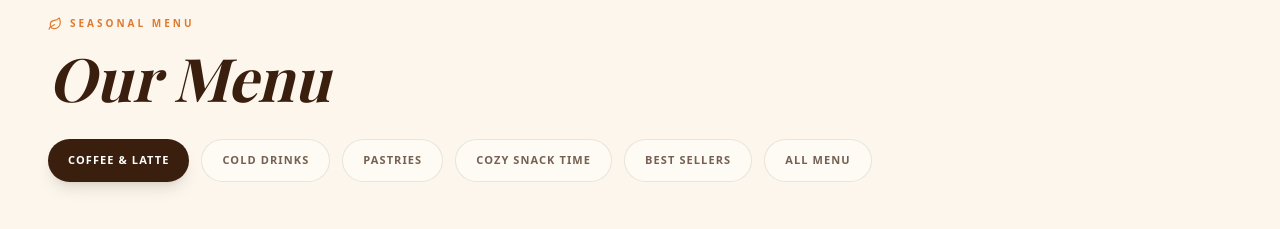
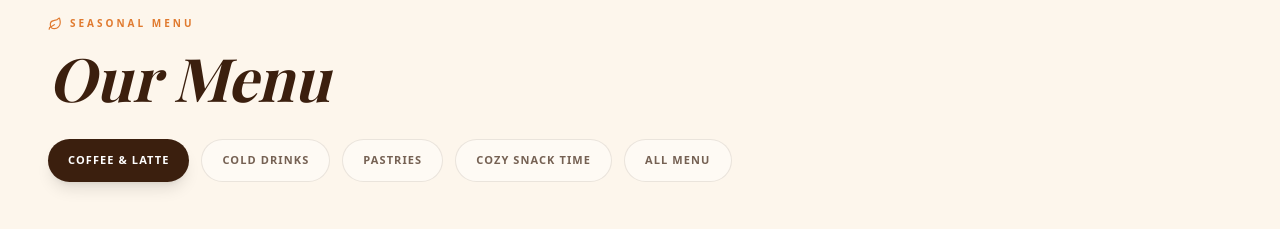
Before and after one commit to bencollier998/heirloom-v2, a React (Vite) app: page / in a window 1280 px wide. Shown: the part 960-1189 px from the top of the page. Built offline with nearby package versions, Linux system fonts and the light colour scheme; grey boxes are pictures that could not be loaded; a web font is replaced by a local one.

Commit message:
View all final

```diff
--- a/src/App.tsx
+++ b/src/App.tsx
@@ -99,7 +99,6 @@ const BEST_SELLERS: MenuItem[] = BEST_SELLER_TITLES
 
 const MENU_TABS = [
   ...MENU_CATEGORIES,
-  { key: 'Best Sellers', label: 'Best Sellers', emoji: '', items: BEST_SELLERS },
   { key: 'All Menu', label: 'All Menu', emoji: '', items: ALL_MENU_ITEMS },
 ];
 
@@ -575,12 +574,6 @@ export default function App() {
               </div>
             ))}
           </div>
-        ) : activeCategory === 'Best Sellers' ? (
-          <ScrollRow
-            items={BEST_SELLERS}
-            title="Best Sellers"
-            subtitle="Our most loved drinks, bakes and bites — ordered again and again."
-          />
         ) : (
           <>
             {/* Active category scroll */}
```
